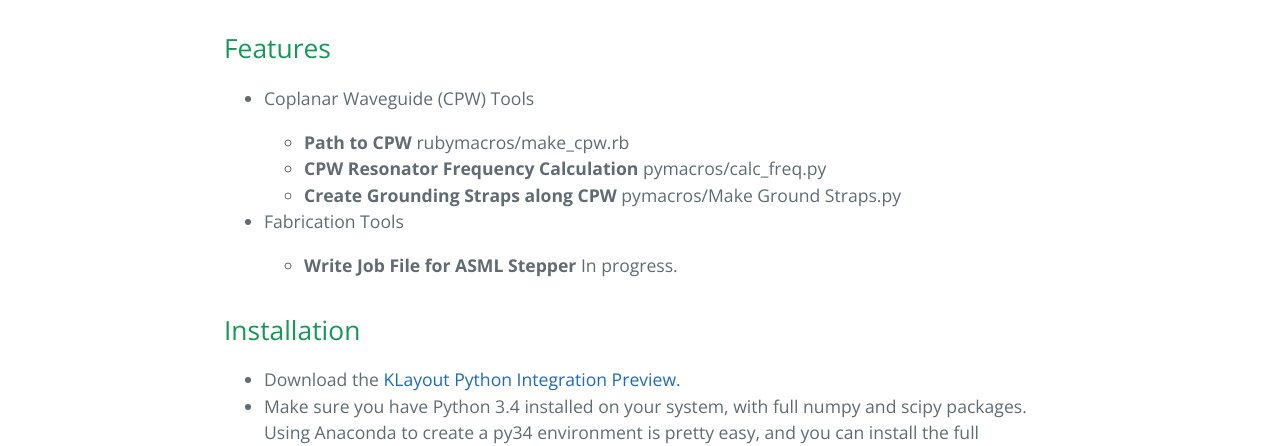
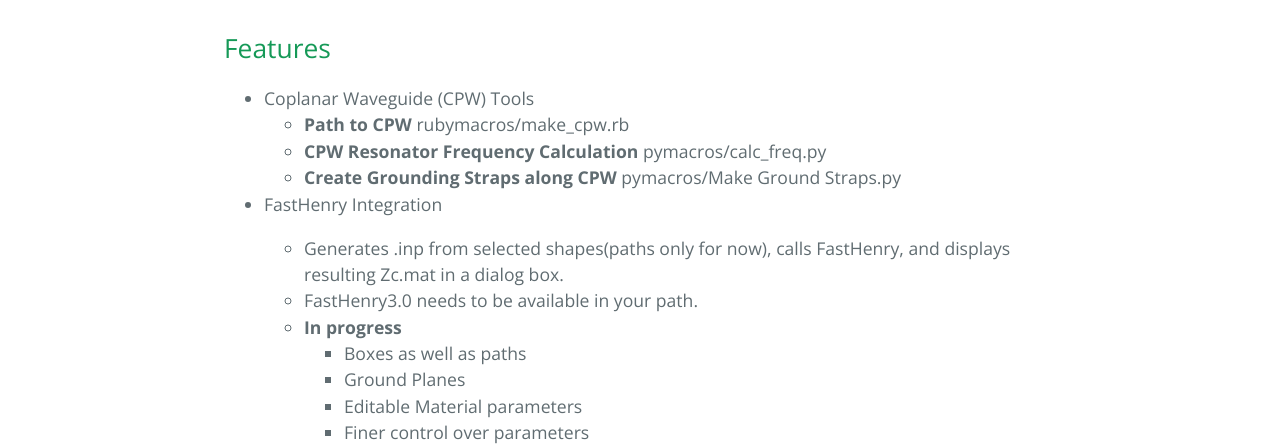
Before and after one commit to Plourde-Research-Lab/klayout-macros, a plain HTML site: page index.html in a window 1280 px wide. Shown: the part 514-960 px from the top of the page. Drawn offline with nearby package versions, Linux system fonts and the light colour scheme.

```diff
--- a/index.html
+++ b/index.html
@@ -28,8 +28,7 @@
 <a id="features" class="anchor" href="#features" aria-hidden="true"><span class="octicon octicon-link"></span></a>Features</h2>
 
 <ul>
-<li>
-<p>Coplanar Waveguide (CPW) Tools</p>
+<li>Coplanar Waveguide (CPW) Tools
 
 <ul>
 <li>
@@ -38,6 +37,24 @@
 <strong>CPW Resonator Frequency Calculation</strong> pymacros/calc_freq.py</li>
 <li>
 <strong>Create Grounding Straps along CPW</strong> pymacros/Make Ground Straps.py</li>
+</ul>
+</li>
+<li>
+<p>FastHenry Integration</p>
+
+<ul>
+<li>Generates .inp from selected shapes(paths only for now), calls FastHenry, and displays resulting Zc.mat in a dialog box.</li>
+<li>FastHenry3.0 needs to be available in your path.</li>
+<li>
+<strong>In progress</strong>
+
+<ul>
+<li>Boxes as well as paths</li>
+<li>Ground Planes</li>
+<li>Editable Material parameters</li>
+<li>Finer control over parameters</li>
+</ul>
+</li>
 </ul>
 </li>
 <li>
```
Also changed, not shown: params.json (+1 -1 lines).
